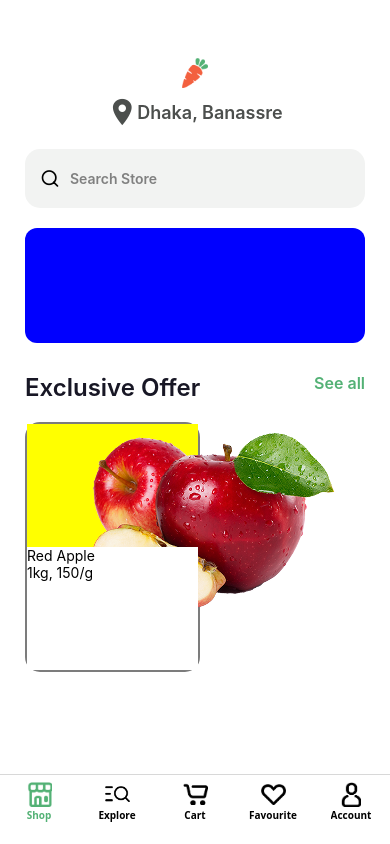
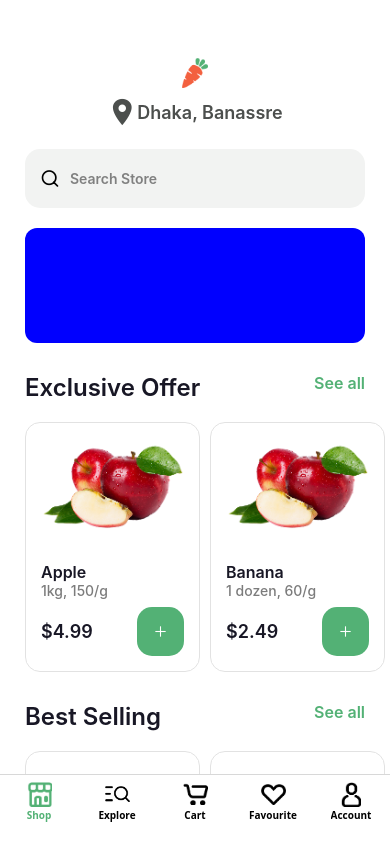
Before and after one commit to mohitbhusal11/groceriesapp, a React Native app: screen /mainAppScreen in a window 390 px wide. Built offline with nearby package versions, Linux system fonts and the light colour scheme.

Commit message:
Completed shop screen

```diff
--- a/src/components/ProductCard.jsx
+++ b/src/components/ProductCard.jsx
@@ -1,38 +1,92 @@
-import { Image, StyleSheet, Text, View } from 'react-native'
-import React from 'react'
+import {Image, StyleSheet, Text, View} from 'react-native';
+import React from 'react';
+import Ionicons from 'react-native-vector-icons/Ionicons';
 
-const ProductCard = ({title, desc}) => {
+const ProductCard = ({title, desc, productPrice}) => {
   return (
-    <View style={styles.mainContainer} >
-      <View style={styles.imgContainer} ><Image source={require("../assets/dummy_ic.png")} /></View>
-      <View style={styles.detailsContainer} >
-        <Text>{title}</Text>
-        <Text>{desc}</Text>
+    <View style={styles.mainContainer}>
+      <View style={styles.imgContainer}>
+        <Image
+          style={styles.imgView}
+          source={require('../assets/dummy_ic.png')}
+        />
+      </View>
+      <View style={styles.detailsContainer}>
+        <View>
+          <Text style={styles.productTitle}>{title}</Text>
+          <Text style={styles.productDesc}>{desc}</Text>
+        </View>
+
+        <View style={styles.priceAndQuantitlyContainer}>
+          <Text style={styles.priceText}>{productPrice}</Text>
+          <View style={styles.quantitlyContainer}>
+            <Ionicons name="add" size={17} color="#ffffff" />
           </View>
         </View>
-  )
-}
+      </View>
+    </View>
+  );
+};
 
-export default ProductCard
+export default ProductCard;
 
 const styles = StyleSheet.create({
   mainContainer: {
-        backgroundColor: "red",
-        flexDirection: "column",
+    flexDirection: 'column',
     width: 175,
     borderRadius: 15,
-        borderWidth: 2,
-        borderColor: "#7C7C7C",
-        height: 250
+    borderWidth: 1,
+    borderColor: '#E2E2E2',
+    height: 250,
   },
 
   imgContainer: {
     flex: 1,
-        backgroundColor: "yellow",
+    justifyContent: 'center',
+    alignItems: 'center',
+    padding: 15,
+  },
 
-    },
   detailsContainer: {
     flex: 1,
-        backgroundColor: "white"
-    }
-})
+    marginHorizontal: 15,
+    flexDirection: 'column',
+    justifyContent: 'space-between',
+    paddingVertical: 15,
+  },
+
+  imgView: {
+    resizeMode: 'contain',
+    width: '100%',
+  },
+
+  productTitle: {
+    fontSize: 16,
+    fontWeight: '600',
+    color: '#181725',
+  },
+
+  productDesc: {
+    fontSize: 14,
+    fontWeight: '500',
+    color: '#7C7C7C',
+  },
+
+  priceAndQuantitlyContainer: {
+    flexDirection: 'row',
+    justifyContent: 'space-between',
+    alignItems: 'center',
+  },
+
+  priceText: {
+    fontSize: 18,
+    fontWeight: '600',
+    color: '#181725',
+  },
+
+  quantitlyContainer: {
+    backgroundColor: '#53B175',
+    borderRadius: 15,
+    padding: 15,
+  },
+});
--- /dev/null
+++ b/src/components/RectangleProductCard.jsx
@@ -0,0 +1,41 @@
+import {Image, StyleSheet, Text, View} from 'react-native';
+import React from 'react';
+
+const RectangleProductCard = ({productName, bgColor}) => {
+  return (
+    <View style={[styles.mainContainer, {backgroundColor: bgColor}]}>
+      <Image
+        style={styles.imgView}
+        source={require('../assets/pulses_ic.png')}
+      />
+      <Text style={styles.titleText}>{productName}</Text>
+    </View>
+  );
+};
+
+export default RectangleProductCard;
+
+const styles = StyleSheet.create({
+  mainContainer: {
+    width: 250,
+    height: 105,
+    backgroundColor: '#F8A44C',
+    borderRadius: 18,
+    flexDirection: 'row',
+    overflow: 'hidden',
+    justifyContent: 'flex-start',
+    alignItems: 'center',
+  },
+
+  imgView: {
+    resizeMode: 'contain',
+    width: 71,
+    margin: 15
+  },
+
+  titleText: {
+    fontWeight: '600',
+    fontSize: 20,
+    color: '#3E423F',
+  },
+});
--- a/src/screens/ShopScreen.jsx
+++ b/src/screens/ShopScreen.jsx
@@ -1,9 +1,134 @@
-import {Alert, Image, StyleSheet, Text, TextInput, View} from 'react-native';
+import {
+  Alert,
+  FlatList,
+  Image,
+  ScrollView,
+  StyleSheet,
+  Text,
+  TextInput,
+  View,
+} from 'react-native';
 import React from 'react';
 import Ionicons from 'react-native-vector-icons/Ionicons';
 import Feather from 'react-native-vector-icons/Feather';
 import ProductsHeader from '../components/ProductsHeader';
 import ProductCard from '../components/ProductCard';
+import RectangleProductCard from '../components/RectangleProductCard';
+import { isEnabled } from 'react-native/Libraries/Performance/Systrace';
+
+const productData = [
+  {
+    productName: 'Apple',
+    productDesc: '1kg, 150/g',
+    productPrice: '$4.99',
+    quantity: 0,
+  },
+  {
+    productName: 'Banana',
+    productDesc: '1 dozen, 60/g',
+    productPrice: '$2.49',
+    quantity: 0,
+  },
+  {
+    productName: 'Orange',
+    productDesc: '1kg, 120/g',
+    productPrice: '$3.99',
+    quantity: 0,
+  },
+  {
+    productName: 'Grapes',
+    productDesc: '500g, 200/g',
+    productPrice: '$2.99',
+    quantity: 0,
+  },
+  {
+    productName: 'Mango',
+    productDesc: '1kg, 180/g',
+    productPrice: '$5.49',
+    quantity: 0,
+  },
+  {
+    productName: 'Watermelon',
+    productDesc: '1 piece, 25/kg',
+    productPrice: '$6.99',
+    quantity: 0,
+  },
+  {
+    productName: 'Strawberry',
+    productDesc: '250g, 300/g',
+    productPrice: '$3.49',
+    quantity: 0,
+  },
+  {
+    productName: 'Blueberry',
+    productDesc: '150g, 350/g',
+    productPrice: '$4.79',
+    quantity: 0,
+  },
+  {
+    productName: 'Pineapple',
+    productDesc: '1 piece, 50/kg',
+    productPrice: '$3.89',
+    quantity: 0,
+  },
+  {
+    productName: 'Kiwi',
+    productDesc: '500g, 250/g',
+    productPrice: '$4.29',
+    quantity: 0,
+  },
+  {
+    productName: 'Papaya',
+    productDesc: '1 piece, 45/kg',
+    productPrice: '$3.19',
+    quantity: 0,
+  },
+];
+
+const dummyProduct = [
+  {
+    productName: "Pulses",
+    bg_color: "#F8A44C", // soft orange
+  },
+  {
+    productName: "Rice",
+    bg_color: "#53B175", // mint green
+  },
+  {
+    productName: "Wheat Flour",
+    bg_color: "#F7C59F", // light peach
+  },
+  {
+    productName: "Lentils",
+    bg_color: "#C1DBB3", // soft green
+  },
+  {
+    productName: "Chickpeas",
+    bg_color: "#FCE38A", // pastel yellow
+  },
+  {
+    productName: "Sugar",
+    bg_color: "#B5EAEA", // light aqua
+  },
+  {
+    productName: "Salt",
+    bg_color: "#AEDFF7", // light blue
+  },
+  {
+    productName: "Cooking Oil",
+    bg_color: "#FFD6A5", // warm beige
+  },
+  {
+    productName: "Spices",
+    bg_color: "#FFB5A7", // coral pink
+  },
+  {
+    productName: "Tea Leaves",
+    bg_color: "#B4F8C8", // mint pastel
+  },
+];
+
+
 
 const ShopScreen = () => {
   function seeAllProducts() {
@@ -13,7 +138,7 @@ const ShopScreen = () => {
   }
 
   return (
-    <View style={styles.mainContainer}>
+    <ScrollView style={styles.mainContainer}>
       <Image
         style={styles.topLogo}
         source={require('../assets/carrot_ic.png')}
@@ -49,9 +174,70 @@ const ShopScreen = () => {
       </View>
 
       <View style={styles.productsContainer}>
-        <ProductCard title={"Red Apple"} desc={"1kg, 150/g"} />
+        <FlatList
+          data={productData}
+          horizontal
+          ItemSeparatorComponent={() => <View style={{width: 10}} />}
+          contentContainerStyle={{paddingHorizontal: 25}}
+          renderItem={({item}) => (
+            <ProductCard title={item.productName} desc={item.productDesc} productPrice={item.productPrice} />
+          )}
+        />
       </View>
-    </View>
+
+      <View style={styles.productHeaderContainer}>
+        <ProductsHeader
+          title={'Best Selling'}
+          btnName={'See all'}
+          onPressable={seeAllProducts}
+        />
+      </View>
+
+      <View style={styles.productsContainer}>
+        <FlatList
+          data={productData}
+          horizontal
+          ItemSeparatorComponent={() => <View style={{width: 10}} />}
+          contentContainerStyle={{paddingHorizontal: 25}}
+          renderItem={({item}) => (
+            <ProductCard title={item.productName} desc={item.productDesc} productPrice={item.productPrice} />
+          )}
+        />
+      </View>
+
+      <View style={styles.productHeaderContainer}>
+        <ProductsHeader
+          title={'Groceries'}
+          btnName={'See all'}
+          onPressable={seeAllProducts}
+        />
+      </View>
+
+      <View style={styles.rectangleProductContainer} >
+
+        <FlatList
+        data={dummyProduct}
+        horizontal
+        contentContainerStyle={{paddingHorizontal: 25}}
+        ItemSeparatorComponent={() => <View style={{width: 10}} />}
+        renderItem={({item}) => <RectangleProductCard productName={item.productName} bgColor={item.bg_color} />}
+        />
+
+
+      </View>
+
+      <View style={styles.productsContainer}>
+        <FlatList
+          data={productData}
+          horizontal
+          ItemSeparatorComponent={() => <View style={{width: 10}} />}
+          contentContainerStyle={{paddingHorizontal: 25}}
+          renderItem={({item}) => (
+            <ProductCard title={item.productName} desc={item.productDesc} productPrice={item.productPrice} />
+          )}
+        />
+      </View>
+    </ScrollView>
   );
 };
 
@@ -123,6 +309,10 @@ const styles = StyleSheet.create({
 
   productsContainer: {
     marginTop: 20,
-    marginHorizontal: 25,
   },
+
+  rectangleProductContainer: {
+    marginTop: 20
+  }
+
 });
```
Also changed, not shown: src/assets/pulses_ic.png (added). Lines whose indentation alone changed are shown as unchanged.
